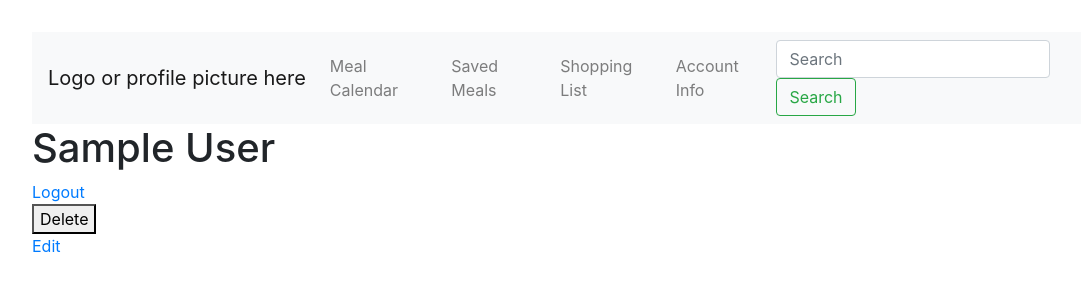
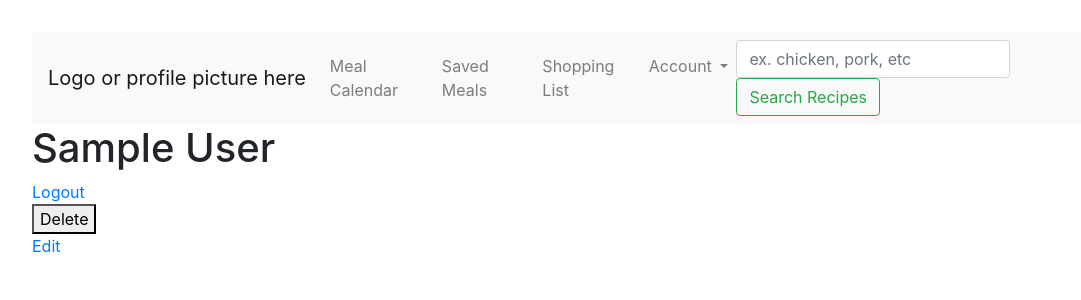
Before and after one commit to ameads21/meal-planner, a Flask app: page /users/1 in a window 1280 px wide. Shown: the top 300 px of the page, without its empty margins (53-1134 px from the left). Run offline with Flask 2, Linux system fonts and the light colour scheme; the visitor is signed in with stand-in values (Sample User, id 1); data comes from the database, SQL or seed files in the repository; parts of the project's set-up code (start-up, migrations or seed data) failed here and were passed over; some libraries are stand-ins or nearby versions.

Commit message:
Fixing bugs/adding some style

```diff
--- a/app.py
+++ b/app.py
@@ -160,16 +160,24 @@ def user_edit(user_id):
 @app.route('/users/<int:user_id>/search', methods=["POST"])
 def search_engine(user_id):
     user = User.query.get_or_404(user_id)
-    search_input = request.form['search']
-    res = requests.get(f"{API_BASE_URL}/search.php?s={search_input}")
-    data = res.json()
-    return render_template("search.html", data=data['meals'], search_input=search_input, user=user)
+    check_user = do_user_check(user)
+    if check_user == None:
+        search_input = request.form['search']
+        res = requests.get(f"{API_BASE_URL}/search.php?s={search_input}")
+        data = res.json()
+        return render_template("search.html", data=data['meals'], search_input=search_input, user=user)
+    else:
+        return redirect('/')
 
 @app.route('/users/<int:user_id>/calendar')
 def meal_calendar(user_id):
     user = User.query.get_or_404(user_id)
     check_user = do_user_check(user)
-    return render_template("user_meal_calendar.html", user=user)
+    if check_user == None:
+        return render_template("user_meal_calendar.html", user=user)
+    else:
+        flash("Access Denied!", "danger")
+        return redirect('/')
 
 
 @app.route('/users/<int:user_id>/saved-meals', methods=['GET', 'POST'])
@@ -177,8 +185,10 @@ def saved_meals(user_id):
     user = User.query.get_or_404(user_id)
     check_user = do_user_check(user)
     saved_meals = Meal.query.filter_by(user_id=user.id)
-
-    return render_template("user_saved_meals.html", user=user, saved_meals=saved_meals)
+    if check_user == None:
+        return render_template("user_saved_meals.html", user=user, saved_meals=saved_meals)
+    else:
+        return redirect('/')
 
 @app.route('/users/<int:user_id>/shopping-list', methods=['GET', 'POST'])
 def shopping_list(user_id):
@@ -232,7 +242,6 @@ def delete_todo(list_id, user_id):
         db.session.commit()
         return redirect(f"/users/{user.id}/shopping-list")
     else:
-        flash("Access Denied!")
         return redirect('/')
 
 
@@ -240,22 +249,27 @@ def delete_todo(list_id, user_id):
 
 @app.route("/users/<int:user_id>/meals/<int:meal_id>/view/<meal_name>")
 def meal_info(user_id, meal_id, meal_name):
-    res = requests.get(f"{API_BASE_URL}/lookup.php?i={meal_id}")
-    data = res.json()
-    saved_meal = Meal.query.filter_by(meal_id=meal_id).one_or_none()
-    ingredients = []
-    measure = []
+    user = User.query.get_or_404(user_id)
+    check_user = do_user_check(user)
+    if check_user == None:
+        res = requests.get(f"{API_BASE_URL}/lookup.php?i={meal_id}")
+        data = res.json()
+        saved_meal = Meal.query.filter_by(meal_id=meal_id).one_or_none()
+        ingredients = []
+        measure = []
 
-    for k, v in data['meals'][0].items():
-        if k.startswith("strIngredient"):
-            if v != '':
-                ingredients.append(v)
-        if k.startswith("strMeasure"):
-            if v != '':
-                measure.append(v)
+        for k, v in data['meals'][0].items():
+            if k.startswith("strIngredient"):
+                if v != '':
+                    ingredients.append(v)
+            if k.startswith("strMeasure"):
+                if v != '':
+                    measure.append(v)
 
-    recipeIngredients = dict(zip(measure, ingredients))
-    return render_template("meal_info.html", user_id=user_id, data=data['meals'][0], recipeIngredients=recipeIngredients, saved_meal=saved_meal)
+        recipeIngredients = dict(zip(measure, ingredients))
+        return render_template("meal_info.html", user_id=user_id, data=data['meals'][0], recipeIngredients=recipeIngredients, saved_meal=saved_meal)
+    else:
+        return redirect('/')
 
 
 
@@ -272,7 +286,6 @@ def adding_saved_meal(user_id, meal_id, meal_name):
         flash("Meal saved!", "success")
         return redirect(f'/users/{user.id}/meals/{meal_id}/view/{meal_name}')
     else:
-        flash("You don't have permission to do that!", "danger")
         return redirect("/")
 
 @app.route('/users/<int:user_id>/saved-meals/<int:meal_id_saved>/delete', methods=['POST'])
@@ -286,5 +299,4 @@ def deleting_saved_meal(user_id, meal_id_saved):
         flash(f"Successfully deleted", "success")
         return redirect(f'/users/{user.id}/saved-meals')
     else:
-        flash("You don't have permission to do that!", "danger")
         return redirect("/")
--- a/static/style.css
+++ b/static/style.css
@@ -1,4 +1,4 @@
-img {
+/* img {
     max-width: 200px;
     max-height: 200px;
-}
+} */
--- a/templates/base.html
+++ b/templates/base.html
@@ -29,13 +29,19 @@
                 <li class="nav-item">
                     <a class="nav-link" href="/users/{{g.user.id}}/shopping-list">Shopping List</a>
                 </li>
-                <li class="nav-item">
-                  <a class="nav-link" href="/users/{{g.user.id}}">Account Info</a>
-              </li>
+                <li class="nav-item dropdown">
+                  <a class="nav-link dropdown-toggle" href="#" id="navbarDropdown" role="button" data-toggle="dropdown" aria-haspopup="true" aria-expanded="false">
+                    Account
+                  </a>
+                  <div class="dropdown-menu" aria-labelledby="navbarDropdown">
+                    <a class="dropdown-item" href="/users/{{g.user.id}}">Your Profile</a>
+                    <a class="dropdown-item" href="/logout">Logout</a>
+                  </div>
+                </li>
               </ul>
               <form class="form-inline my-2 my-lg-0" action="/users/{{g.user.id}}/search" method="POST">
-                <input class="form-control mr-sm-2" type="search" placeholder="Search" aria-label="Search" name="search">
-                <button class="btn btn-outline-success my-2 my-sm-0" type="submit">Search</button>
+                <input class="form-control mr-sm-2" type="search" placeholder="ex. chicken, pork, etc" aria-label="Search" name="search">
+                <button class="btn btn-outline-success my-2 my-sm-0" type="submit">Search Recipes</button>
               </form>
               {%else%}
               <ul class="navbar-nav mr-auto">
```
Also changed, not shown: templates/meal_info.html (+13 -3 lines), templates/search.html (+21 -9 lines).
